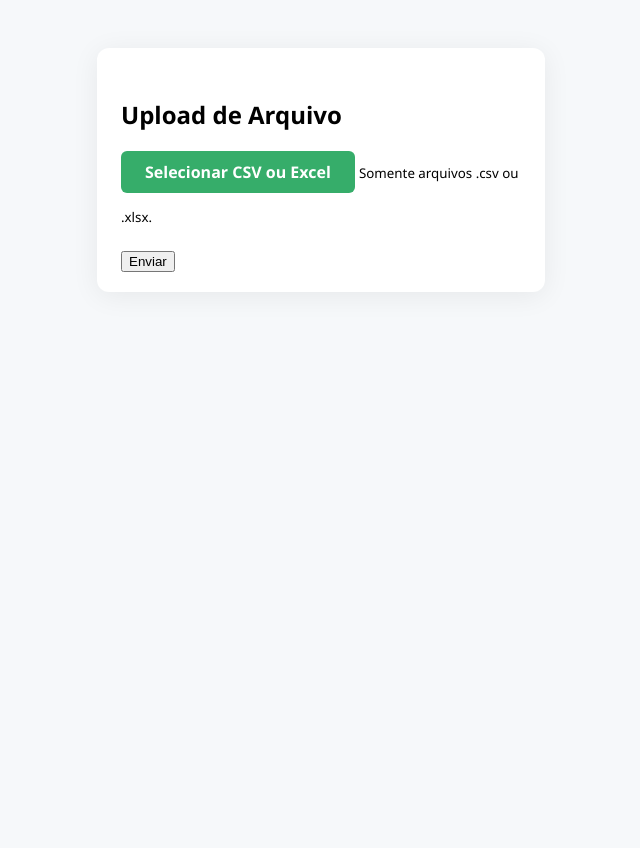
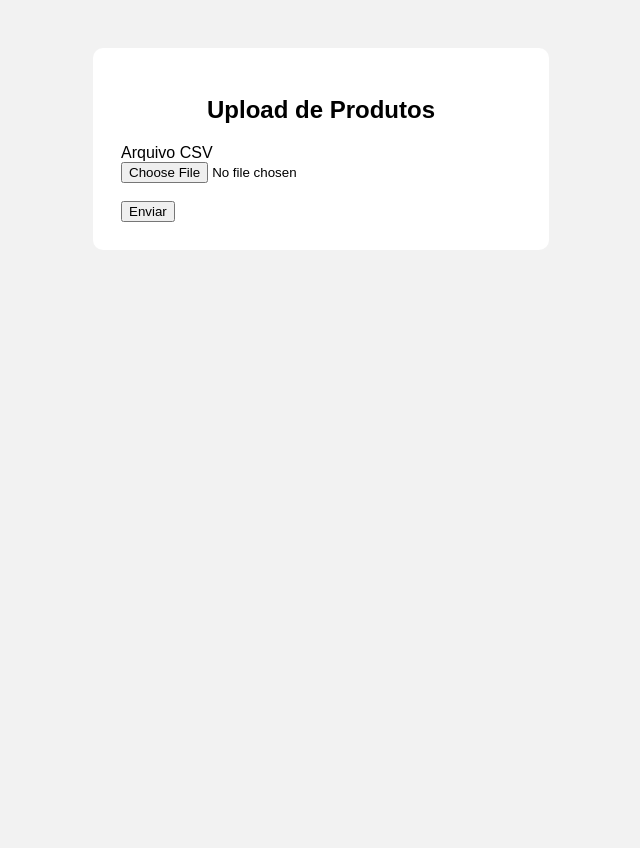
Before and after one commit to sementeviva/Teste-bot, a Flask app: page /upload/upload/ in a window 1280 px wide. Shown: the whole page, without its empty margins (319-959 px from the left). After the commit the page ends 250 px from the top, so only its background shows below. Run offline with Flask 3, Linux system fonts and the light colour scheme; some libraries are stand-ins or nearby versions.

Commit message:
Update upload_csv.html

```diff
--- a/templates/upload_csv.html
+++ b/templates/upload_csv.html
@@ -2,88 +2,30 @@
 <html lang="pt-br">
 <head>
     <meta charset="UTF-8">
-    <title>Upload de Arquivo</title>
-    <meta name="viewport" content="width=device-width, initial-scale=1">
+    <title>Upload de Produtos</title>
     <style>
-        html, body {
-            font-family: 'Segoe UI', Arial, sans-serif;
-            background: #f6f8fa;
-            margin: 0;
-            padding: 0;
-            height: 100%;
-        }
-        .container {
-            max-width: 400px;
-            margin: 48px auto;
-            padding: 30px 24px 20px 24px;
-            background: #fff;
-            border-radius: 12px;
-            box-shadow: 0 4px 28px #0001;
-        }
-        .custom-file-upload {
-            display: inline-block;
-            padding: 10px 24px;
-            background-color: #36ad6a;
-            color: white;
-            border-radius: 6px;
-            cursor: pointer;
-            font-weight: 600;
-            transition: background 0.2s;
-            margin-bottom: 12px;
-        }
-        .custom-file-upload:hover {
-            background-color: #219150;
-        }
-        input[type="file"] {
-            display: none;
-        }
-        .feedback {
-            margin: 16px 0;
-            padding: 13px 12px;
-            background: #e8f7ef;
-            border-left: 4px solid #27ae60;
-            color: #2d8541;
-            border-radius: 3px;
-            display: none;
-        }
-        @media (max-width: 600px) {
-            .container {
-                width: 100%;
-                padding: 15px;
-            }
-        }
+        body {font-family: Arial, sans-serif; background: #f2f2f2; padding: 40px;}
+        .container {max-width: 400px; margin: auto; background: #fff; padding: 28px; border-radius: 10px;}
+        h2 {text-align:center;}
+        .flash-message {margin-bottom: 20px;}
     </style>
 </head>
 <body>
-    <div class="container">
-        <h2>Upload de Arquivo</h2>
-        <form method="POST" enctype="multipart/form-data" aria-describedby="fileHelp">
-            <!-- Supondo uso de Flask-WTF ou Django com CSRF -->
-            {{ form.csrf_token }}
-            <label class="custom-file-upload" for="csv_file">
-                Selecionar CSV ou Excel
-            </label>
-            <input type="file" id="csv_file" name="csv_file" accept=".csv, .xlsx" required>
-            <small id="fileHelp">Somente arquivos .csv ou .xlsx.</small>
-            <br><br>
-            <button type="submit">Enviar</button>
-        </form>
-        <div class="feedback" id="feedback"></div>
-    </div>
-    <script>
-        // Feedback visual
-        document.querySelector('form').addEventListener('submit', function (e) {
-            document.getElementById('feedback').style.display = "block";
-            document.getElementById('feedback').innerText = "Enviando arquivo...";
-        });
-        // Exibe nome do arquivo selecionado (opcional)
-        document.getElementById('csv_file').addEventListener('change', function () {
-            let name = this.files[0] ? this.files[0].name : '';
-            if (name)
-                document.querySelector('.custom-file-upload').innerText = "Selecionado: " + name;
-            else
-                document.querySelector('.custom-file-upload').innerText = "Selecionar CSV ou Excel";
-        });
-    </script>
+<div class="container">
+    <h2>Upload de Produtos</h2>
+    {% with messages = get_flashed_messages(with_categories=true) %}
+      {% if messages %}
+        {% for category, msg in messages %}
+          <div class="flash-message alert alert-{{ category }}">{{ msg }}</div>
+        {% endfor %}
+      {% endif %}
+    {% endwith %}
+    <form method="POST" enctype="multipart/form-data">
+        {{ form.csrf_token }}
+        {{ form.file.label }}<br>
+        {{ form.file() }}<br><br>
+        {{ form.submit() }}
+    </form>
+</div>
 </body>
 </html>
```
